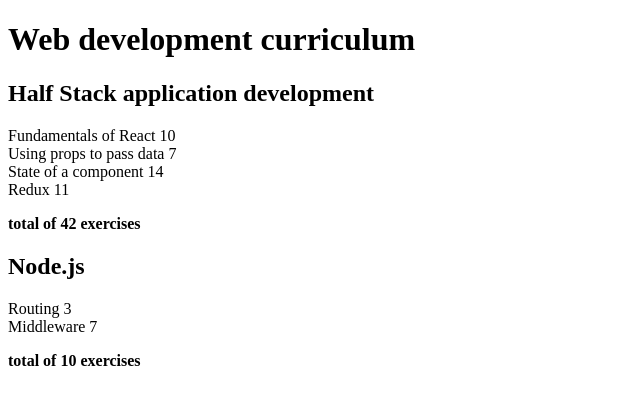
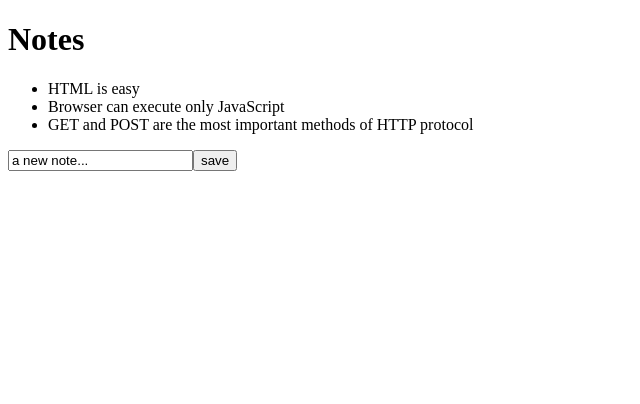
Before and after one commit to salcrom/FullStackOpen_part3, a React (Vite) app: page / in a window 1280 px wide. Shown: the top 404 px of the page, without its empty margins (0-640 px from the left). Built offline with nearby package versions, Linux system fonts and the light colour scheme.

Commit message:
componentes controlados - fin

```diff
--- a/src/App.jsx
+++ b/src/App.jsx
@@ -1,59 +1,41 @@
-import Course from "./components/Course";
+import { useState } from "react";
+import Note from "./components/Note";
 
-const App = () => {
-    const courses = [
-        {
-            id: 1,
-            name: "Half Stack application development",
-            parts: [
-                {
-                    name: "Fundamentals of React",
-                    exercises: 10,
-                    id: 1,
-                },
-                {
-                    name: "Using props to pass data",
-                    exercises: 7,
-                    id: 2,
-                },
-                {
-                    name: "State of a component",
-                    exercises: 14,
-                    id: 3,
-                },
-                {
-                    name: "Redux",
-                    exercises: 11,
-                    id: 4,
-                },
-            ],
-        },
-        {
-            name: "Node.js",
-            id: 2,
-            parts: [
-                {
-                    name: "Routing",
-                    exercises: 3,
-                    id: 1,
-                },
-                {
-                    name: "Middleware",
-                    exercises: 7,
-                    id: 2,
-                },
-            ],
-        },
-    ];
-    // console.log(courses);
+const App = (props) => {
+    const [notes, setNotes] = useState(props.notes);
+    const [newNote, setNewNote] = useState("a new note...");
+
+    const addNote = (event) => {
+        event.preventDefault();
+        console.log("button clicked", event.target);
+        const noteObject = {
+            content: newNote,
+            important: Math.random() < 0.5,
+            id: notes.length + 1,
+        };
+
+        setNotes(notes.concat(noteObject));
+        setNewNote("");
+    };
+
+    const handleNoteChange = (event) => {
+        console.log(event.target.value);
+        setNewNote(event.target.value);
+    };
 
     return (
-        <>
-            <h1>Web development curriculum</h1>
-            {courses.map((course) => (
-                <Course key={course.id} course={course} />
-            ))}
-        </>
+        <div>
+            <h1>Notes</h1>
+            <ul>
+                {notes.map((note) => (
+                    <Note key={note.id} note={note} />
+                ))}
+            </ul>
+            <form onSubmit={addNote}>
+                <input value={newNote} onChange={handleNoteChange} />
+                <button type="submit">save</button>
+            </form>
+        </div>
     );
 };
 
--- a/src/components/Course.jsx
+++ /dev/null
@@ -1,17 +0,0 @@
-import { Header } from "./course/Header";
-import { Content } from "./course/Content";
-
-const Course = ({ course }) => {
-    console.log(course);
-    const { name, parts } = course;
-    // console.log({ name, parts });
-
-    return (
-        <>
-            <Header title={name} />
-            <Content parts={parts} />
-        </>
-    );
-};
-
-export default Course;
--- /dev/null
+++ b/src/components/Note.jsx
@@ -0,0 +1,6 @@
+const Note = ({ note }) => {
+    // console.log(note);
+    return <li>{note.content}</li>;
+};
+
+export default Note;
--- a/src/components/course/Content.jsx
+++ /dev/null
@@ -1,19 +0,0 @@
-import { Part } from "./parts/Part";
-import { Result } from "./parts/Result";
-
-export const Content = ({ parts }) => {
-    // console.log(parts);
-
-    return (
-        <>
-            <div>
-                {parts.map((part) => (
-                    <Part key={part.id} part={part} />
-                ))}
-            </div>
-            <div>
-                <Result parts={parts} />
-            </div>
-        </>
-    );
-};
--- a/src/components/course/Header.jsx
+++ /dev/null
@@ -1,9 +0,0 @@
-export const Header = ({ title }) => {
-    console.log(title);
-
-    return (
-        <div>
-            <h2>{title}</h2>
-        </div>
-    );
-};
--- a/src/components/course/parts/Part.jsx
+++ /dev/null
@@ -1,7 +0,0 @@
-export const Part = ({ part }) => {
-    return (
-        <div>
-            {part.name} {part.exercises}
-        </div>
-    );
-};
--- a/src/components/course/parts/Result.jsx
+++ /dev/null
@@ -1,12 +0,0 @@
-export const Result = ({ parts }) => {
-    console.log(parts);
-
-    const totalExercises = parts.reduce((sum, part) => sum + part.exercises, 0);
-    console.log(totalExercises);
-
-    return (
-        <p>
-            <strong>total of {totalExercises} exercises</strong>
-        </p>
-    );
-};
--- a/src/main.jsx
+++ b/src/main.jsx
@@ -1,4 +1,22 @@
 import { createRoot } from "react-dom/client";
 import App from "./App.jsx";
 
-createRoot(document.getElementById("root")).render(<App />);
+const notes = [
+    {
+        content: "HTML is easy",
+        id: 1,
+        important: true,
+    },
+    {
+        content: "Browser can execute only JavaScript",
+        id: 2,
+        important: false,
+    },
+    {
+        content: "GET and POST are the most important methods of HTTP protocol",
+        id: 3,
+        important: true,
+    },
+];
+
+createRoot(document.getElementById("root")).render(<App notes={notes} />);
```
